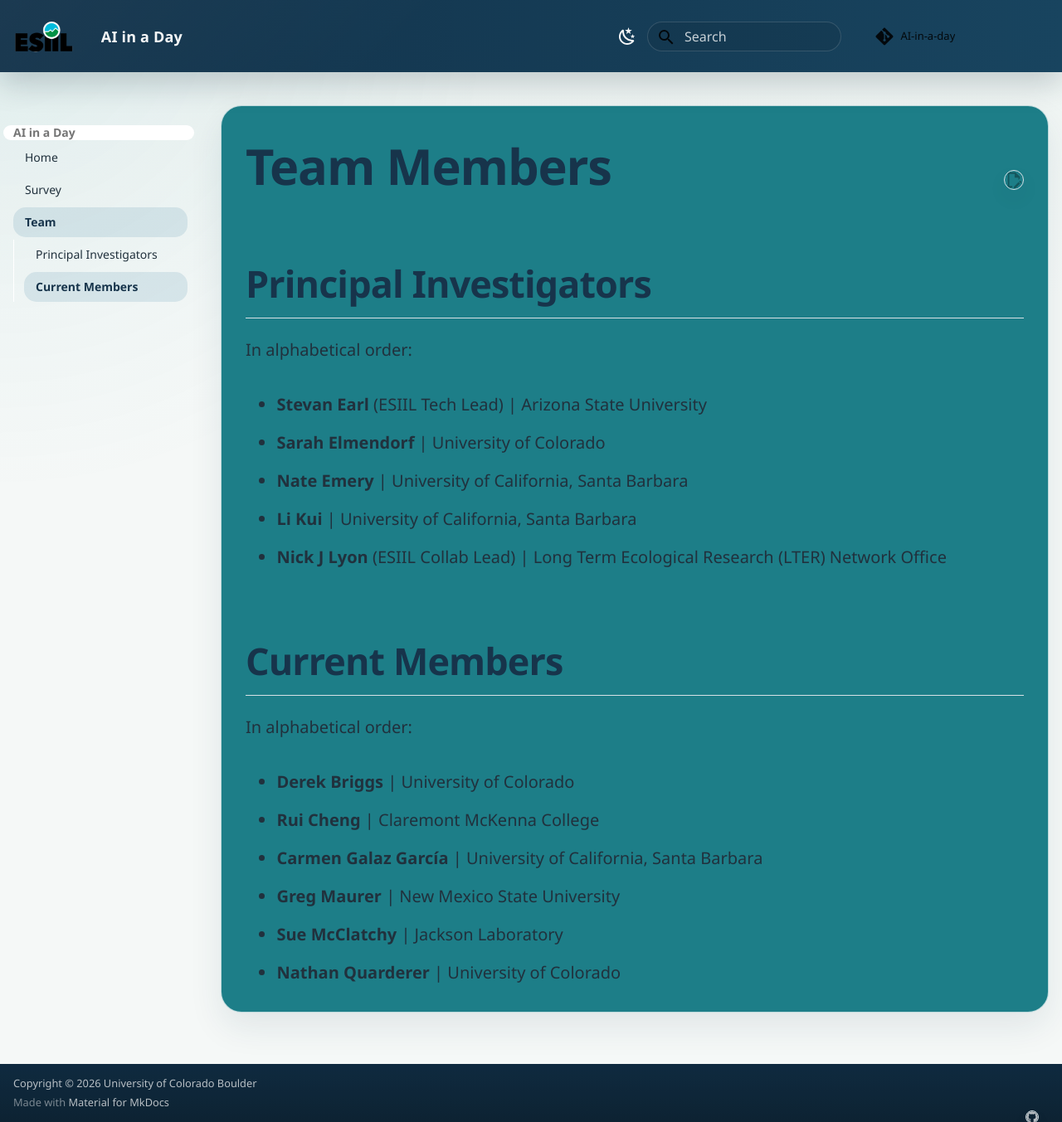
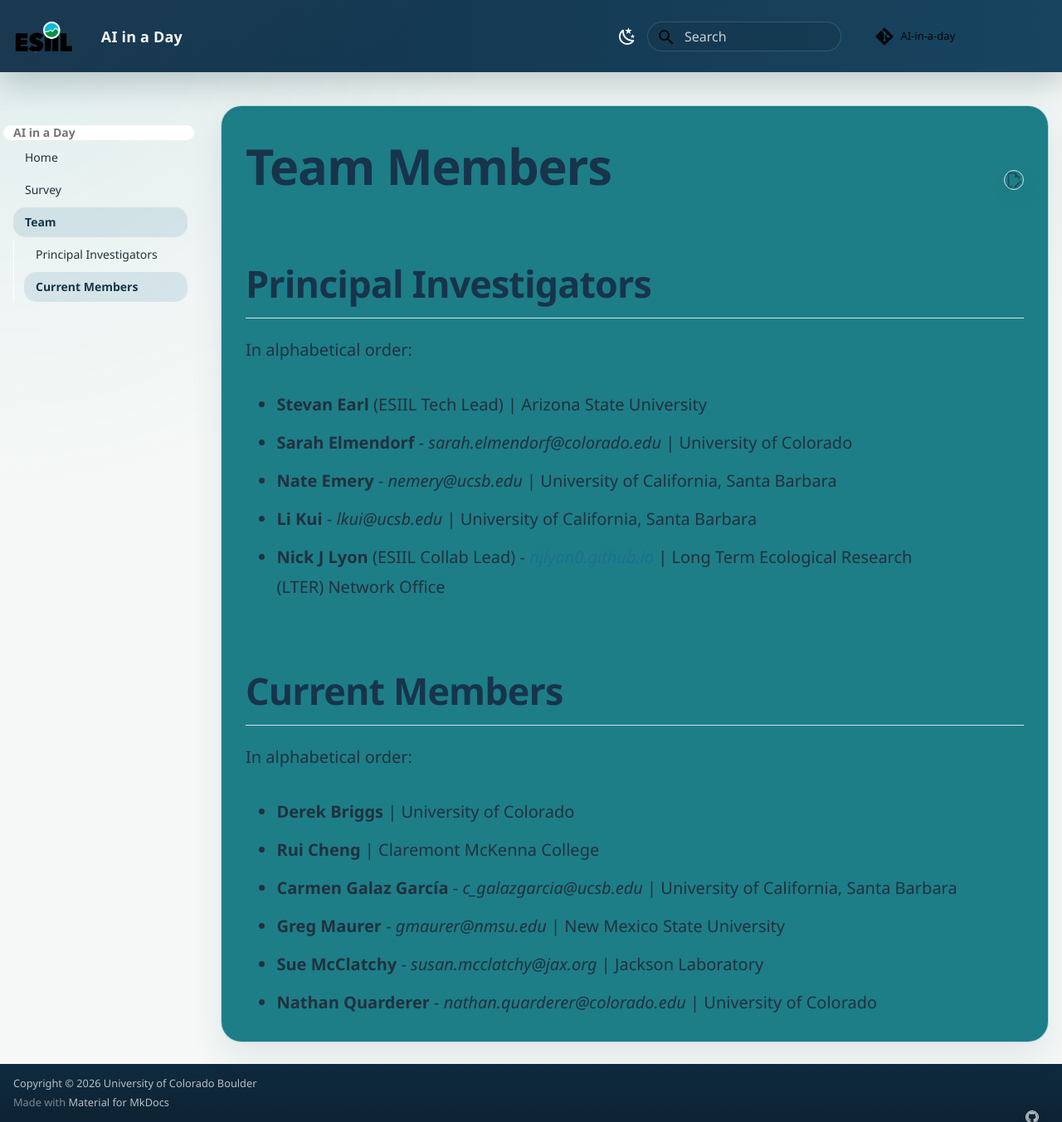
Before and after one commit to CU-ESIIL/AI-in-a-day, an MkDocs documentation site: the page built from docs/team.md, in a window 1280 px wide and 1353 px high. Shown: the whole window at 83% size. Built offline with MkDocs 1.6.1 and Material for MkDocs 9.7.7, drawn with Linux system fonts in a browser that asks for light colours; comment, search, counter and statistics services are not loaded.

Commit message:
docs (team): add consenting members' emails (per #2)

```diff
--- a/docs/team.md
+++ b/docs/team.md
@@ -5,10 +5,10 @@
 In alphabetical order:
 
 - **Stevan Earl** (ESIIL Tech Lead) | Arizona State University
-- **Sarah Elmendorf** | University of Colorado
-- **Nate Emery** | University of California, Santa Barbara
-- **Li Kui** | University of California, Santa Barbara
-- **Nick J Lyon** (ESIIL Collab Lead) | Long Term Ecological Research (LTER) Network Office
+- **Sarah Elmendorf** - _sarah.elmendorf@colorado.edu_ | University of Colorado
+- **Nate Emery** - _nemery@ucsb.edu_ | University of California, Santa Barbara
+- **Li Kui** - _lkui@ucsb.edu_ | University of California, Santa Barbara
+- **Nick J Lyon** (ESIIL Collab Lead) - _[njlyon0.github.io](https://njlyon0.github.io/)_ | Long Term Ecological Research (LTER) Network Office
 
 ## Current Members
 
@@ -16,7 +16,7 @@
 
 - **Derek Briggs** | University of Colorado
 - **Rui Cheng** | Claremont McKenna College
-- **Carmen Galaz García** | University of California, Santa Barbara
-- **Greg Maurer** | New Mexico State University
-- **Sue McClatchy** | Jackson Laboratory
-- **Nathan Quarderer** | University of Colorado
+- **Carmen Galaz García** - _c\_galazgarcia@ucsb.edu_ | University of California, Santa Barbara
+- **Greg Maurer** - _gmaurer@nmsu.edu_ | New Mexico State University
+- **Sue McClatchy** - _susan.mcclatchy@jax.org_ | Jackson Laboratory
+- **Nathan Quarderer** - _nathan.quarderer@colorado.edu_ | University of Colorado
```
